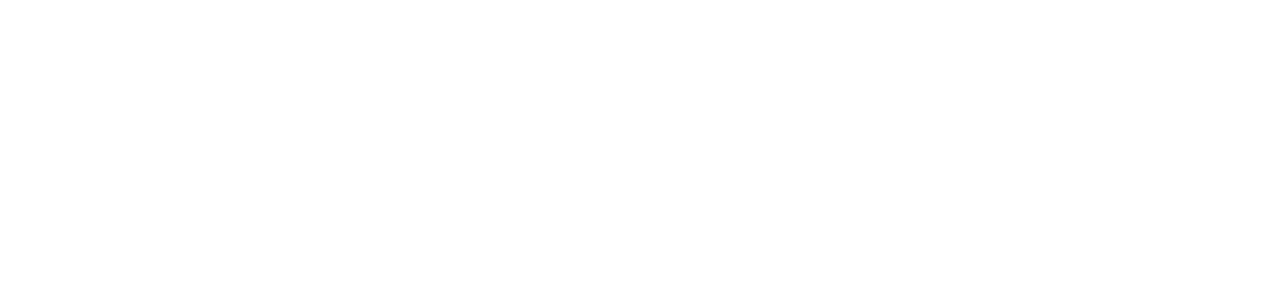
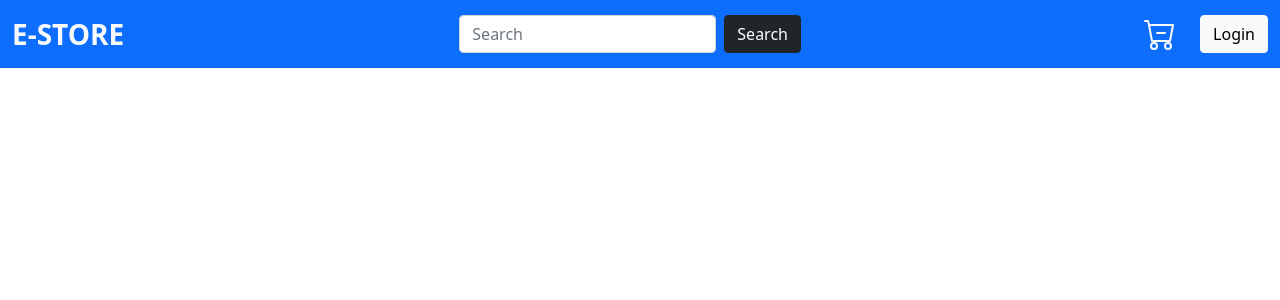
Before and after one commit to fahadshoukat/hackathon-project-2022, a React (Create React App) app: page / in a window 1280 px wide. Shown: the top 300 px of the page. Built offline with nearby package versions, Linux system fonts and the light colour scheme.

Commit message:
add navbar

```diff
--- a/package.json
+++ b/package.json
@@ -6,8 +6,10 @@
     "@testing-library/jest-dom": "^5.16.4",
     "@testing-library/react": "^13.2.0",
     "@testing-library/user-event": "^13.5.0",
+    "bootstrap": "^5.1.3",
     "react": "^18.1.0",
     "react-dom": "^18.1.0",
+    "react-icons": "^4.3.1",
     "react-scripts": "5.0.1",
     "web-vitals": "^2.1.4"
   },
--- a/src/App.js
+++ b/src/App.js
@@ -1,11 +1,10 @@
-
-import './App.css';
-
+import Navbar from "./components/navbar/Navbar";
+import "../node_modules/bootstrap/dist/css/bootstrap.min.css"
 function App() {
   return (
-    <div className="App">
-
-    </div>
+    <>
+      <Navbar />
+    </>
   );
 }
 
--- /dev/null
+++ b/src/components/navbar/Navbar.js
@@ -0,0 +1,30 @@
+import React from "react";
+import {BsCartDash} from 'react-icons/bs';
+const Navbar = () => {
+  return (
+    <nav className="navbar navbar-light bg-primary">
+      <div className="container-fluid">
+        <a className="navbar-brand text-light fw-bold fs-3">E-STORE</a>
+        <form className="d-flex">
+          <input
+            className="form-control me-2"
+            type="search"
+            placeholder="Search"
+            aria-label="Search"
+          />
+          <button className="btn btn-dark" type="submit">
+            Search
+          </button>
+        </form>
+        <div>
+          <BsCartDash className="mx-4 text-light" fontSize='32px' />
+          <button className="btn btn-light" type="button">
+            Login
+          </button>
+        </div>
+      </div>
+    </nav>
+  );
+};
+
+export default Navbar;
```
Also changed, not shown: src/components/signup/SignUp.js (added), 1 other file (tests, documents, lock files or other folders).
